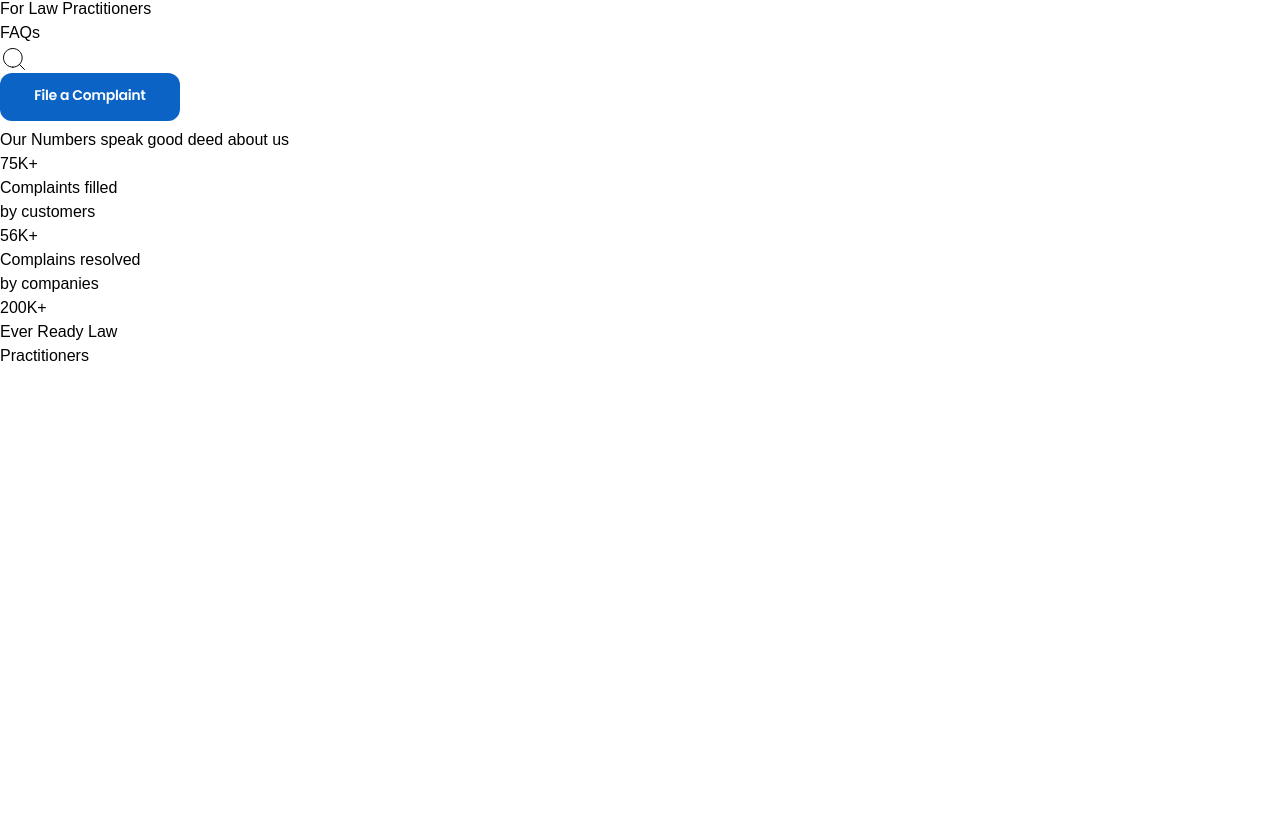
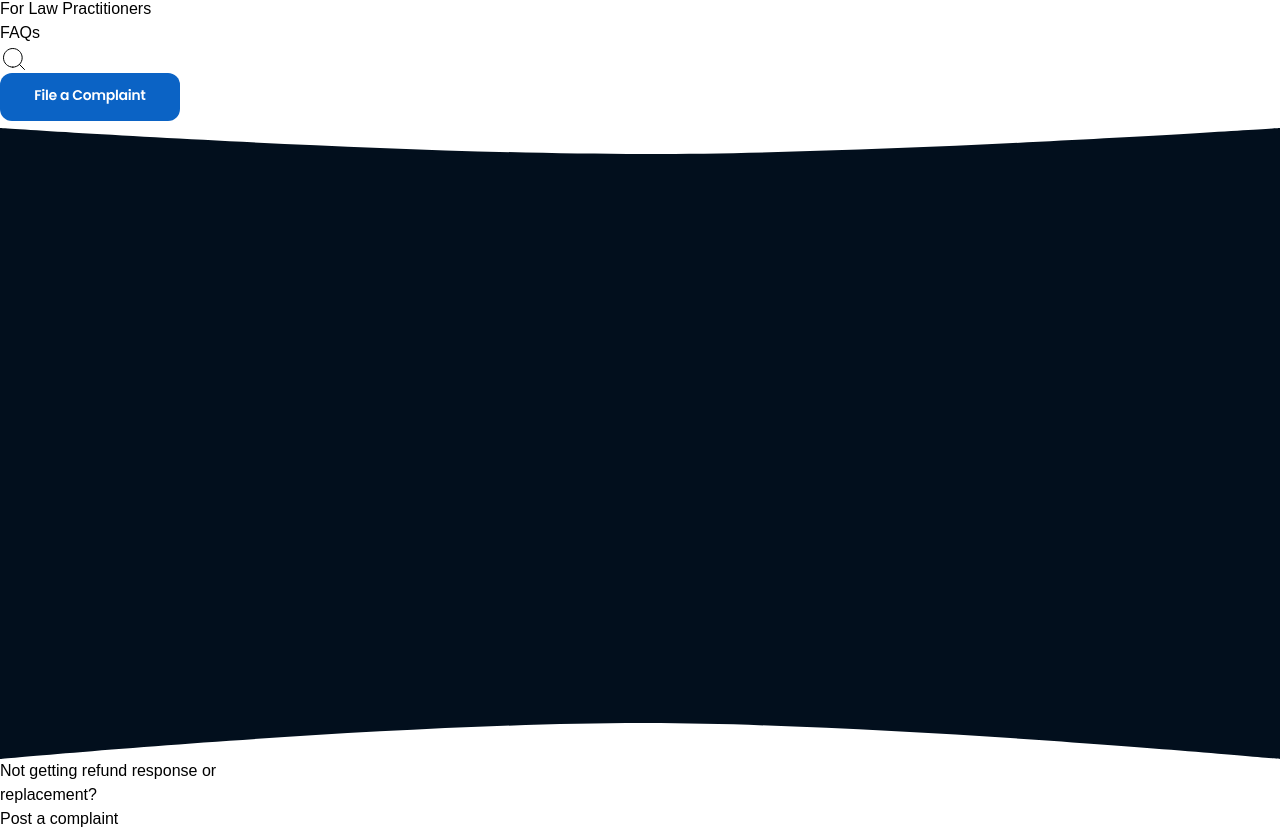
Before and after one commit to KonfamPay/ECC-1, a Next.js app: page / in a window 1280 px wide. Shown: the part 576-1407 px from the top of the page. Before the commit the page ends 944 px from the top, so only its background shows below. Built offline with nearby package versions, Linux system fonts and the light colour scheme.

Commit message:
Updated PostaComplaint component

```diff
--- a/Components/PostaComplaint/index.tsx
+++ b/Components/PostaComplaint/index.tsx
@@ -5,8 +5,8 @@ const index : React.FC = () => {
     <div className="mt-48 bg-white items-center justify-center text-center relative">
       <img src="./Images/rectangle2.svg" alt="" className="w-full h-auto"/>
       <div className="absolute w-full h-full items-center justify-center text-center top-0 flex flex-col">
-        <p className="text-white text-4xl font-semibold">Not getting refund response or <br/>replacement?</p>
-        <button className="items-center justify-center text-center bg-blue-600 rounded-[10px] py-4 px-[45px] mt-10 "><p className="mx-auto items-center justify-center text-center text-white font-semibold">Post a complaint</p></button>
+        <p className="text-white xl:text-[48px] font-semibold">Not getting refund response or <br/>replacement?</p>
+        <button className="items-center justify-center text-center bg-blue-600 rounded-[10px] py-4 px-[45px] mt-10 xl:w-[275px] xl:h-[72px]"><p className="mx-auto items-center justify-center text-center text-white font-semibold xl:text-[18px]">Post a complaint</p></button>
       </div>
     </div>
   )
--- a/pages/index.tsx
+++ b/pages/index.tsx
@@ -20,7 +20,7 @@ const Home: NextPage = () => {
         <link rel="icon" href="/favicon.ico" />
       </Head>
       <Navbar></Navbar>
-      <Numbers />
+      <PostaComplaint />
     </div>
   )
 }
```
